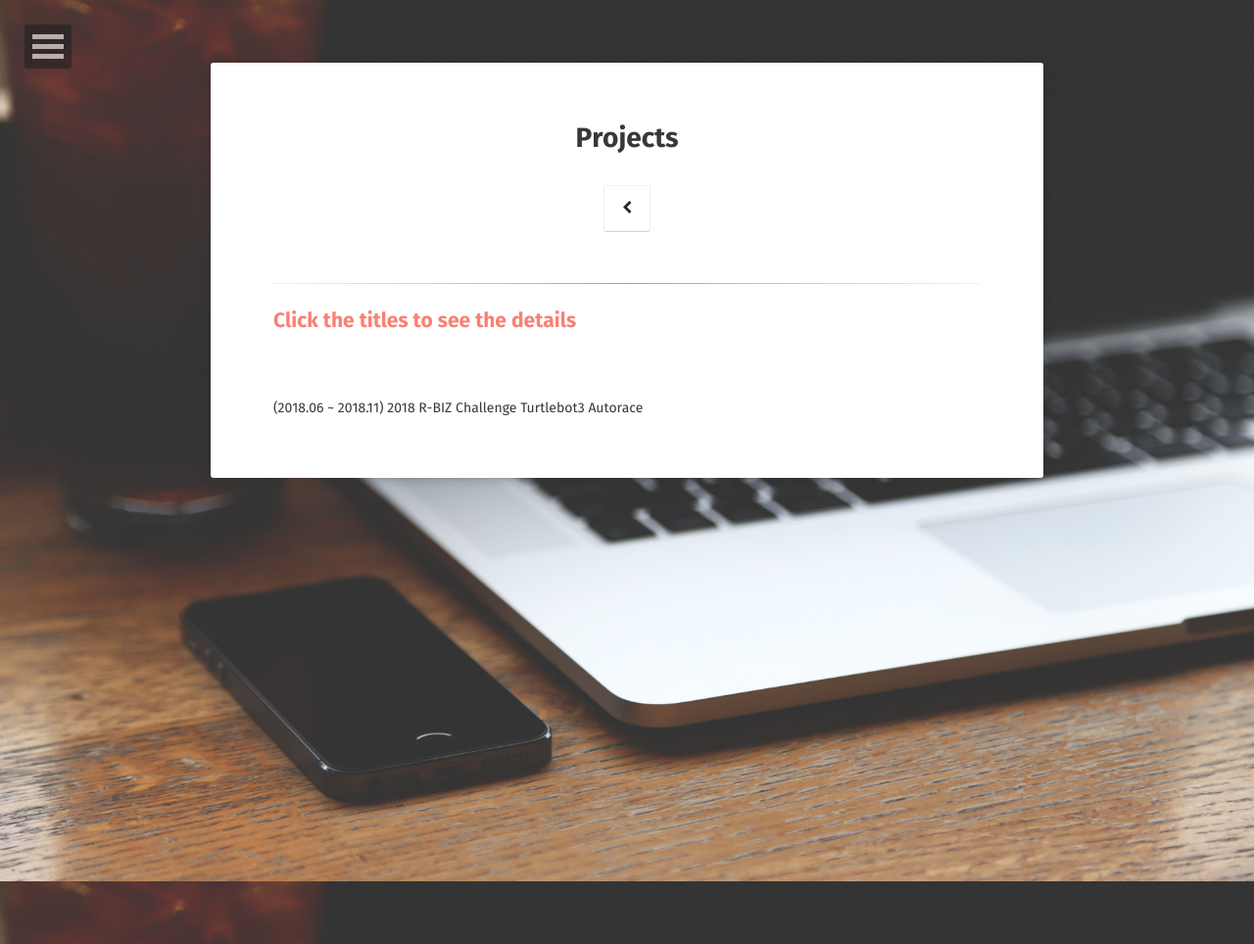
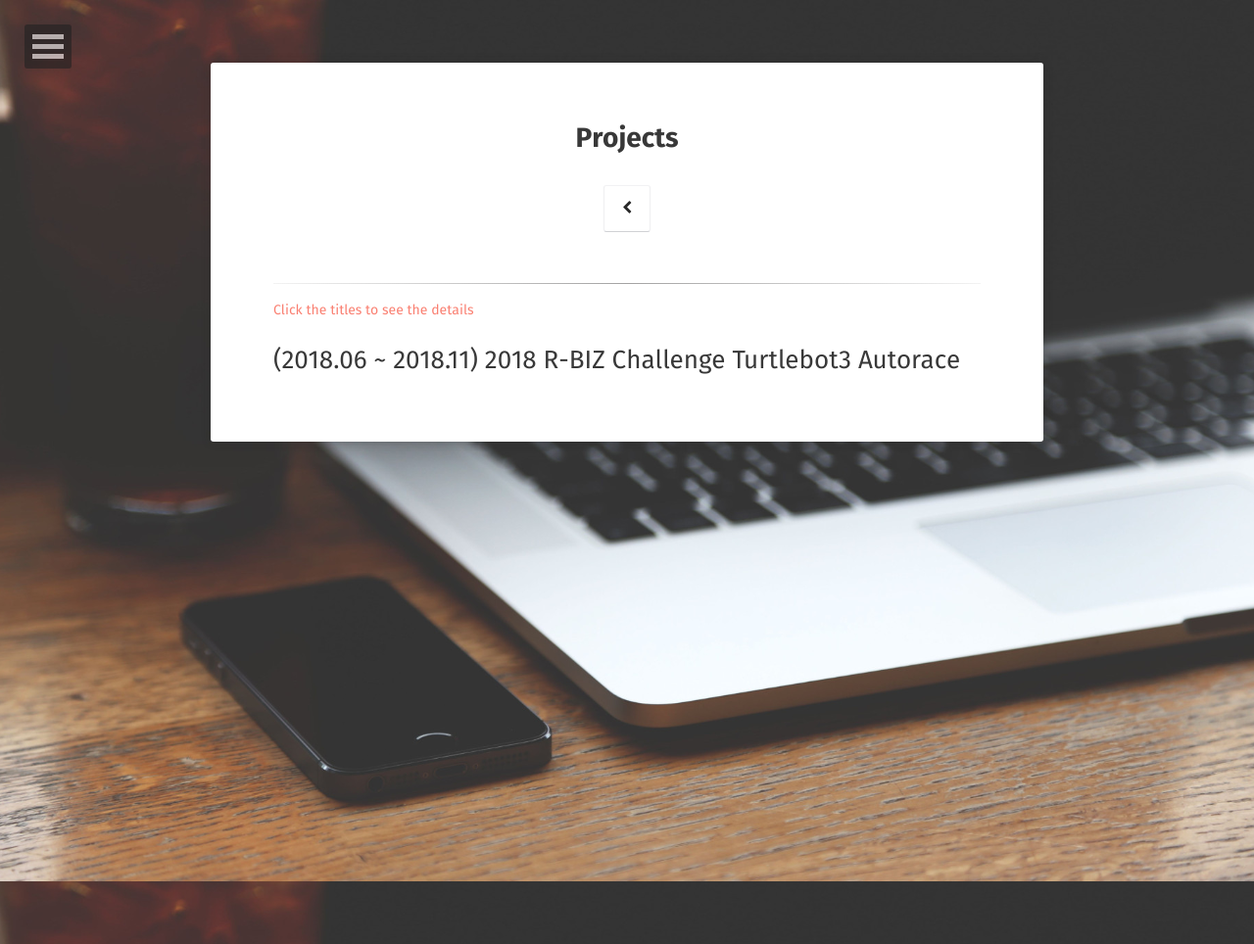
Before and after one commit to JongCheon-Park/JongCheon-Park.github.io, a Jekyll site: the page built from projects/index.md, in a window 1280 px wide. Shown: the whole page at 98% size. Built offline with Jekyll 4.4.1, drawn with Linux system fonts in a browser that asks for light colours; some web fonts are replaced.

Commit message:
Update index.md

```diff
--- a/projects/index.md
+++ b/projects/index.md
@@ -7,11 +7,11 @@ comments: false
 
 ---
 
-## <span style="color:Salmon"> Click the titles to see the details </span>
+<span style="color:Salmon"> Click the titles to see the details </span>
 <br>
 
 <details>
-  <summary>(2018.06 ~ 2018.11) 2018 R-BIZ Challenge Turtlebot3 Autorace </summary>
+  <summary> <span style="font-size: 26px"> (2018.06 ~ 2018.11) 2018 R-BIZ Challenge Turtlebot3 Autorace </span> </summary>
   <div markdown="1">
 This project was conducted at <span style="color:#3399ff">Cyber Physical System Control Lab in Kyungpook National University</span> : [Link](http://control.knu.ac.kr/)
 
```
